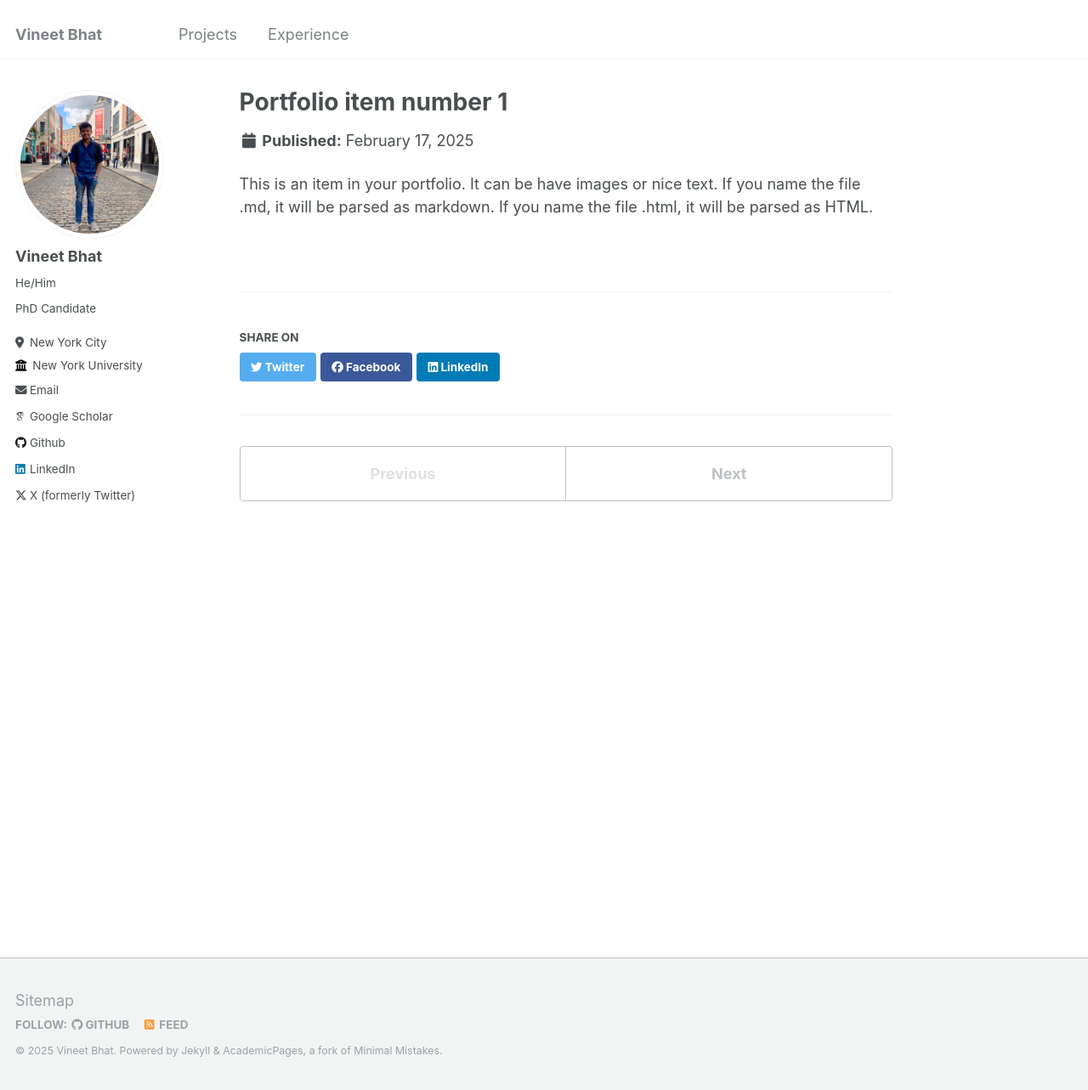
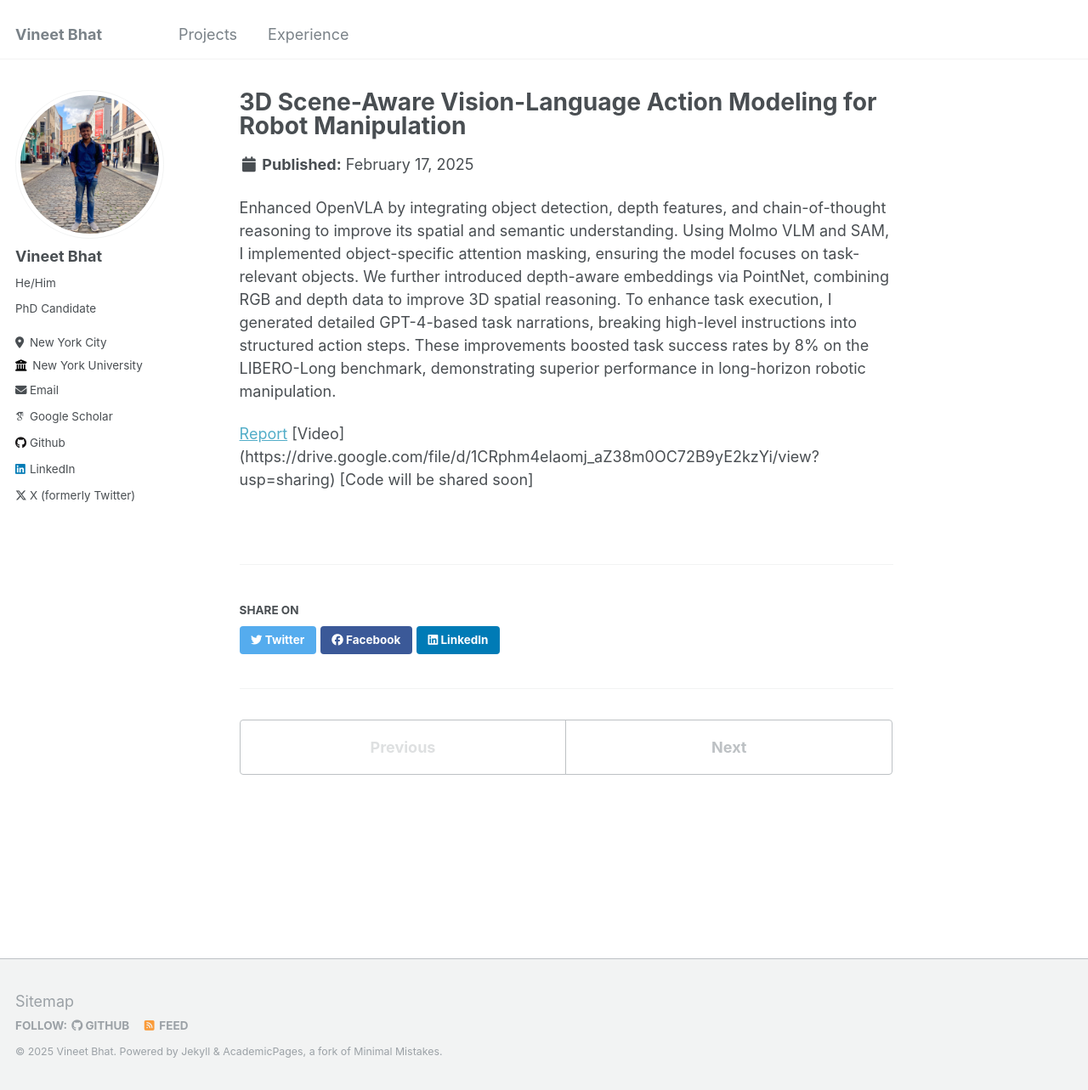
Before and after one commit to vineet2104/vineet2104.github.io, a Jekyll site: the page built from _projects/portfolio-1.md, in a window 1280 px wide and 1283 px high. Shown: the whole window at 85% size. Built offline with Jekyll 4.4.1, drawn with Linux system fonts in a browser that asks for light colours; some web fonts are replaced.

Commit message:
Update portfolio-1.md

```diff
--- a/_projects/portfolio-1.md
+++ b/_projects/portfolio-1.md
@@ -1,7 +1,9 @@
 ---
-title: "Portfolio item number 1"
-excerpt: "Short description of portfolio item number 1<br/><img src='/images/500x300.png'>"
+title: "3D Scene-Aware Vision-Language Action Modeling for Robot Manipulation"
+excerpt: "<br/><img src='/images/scene_aware_openvla.png'>"
 collection: projects
 ---
 
-This is an item in your portfolio. It can be have images or nice text. If you name the file .md, it will be parsed as markdown. If you name the file .html, it will be parsed as HTML.
+Enhanced OpenVLA by integrating object detection, depth features, and chain-of-thought reasoning to improve its spatial and semantic understanding. Using Molmo VLM and SAM, I implemented object-specific attention masking, ensuring the model focuses on task-relevant objects. We further introduced depth-aware embeddings via PointNet, combining RGB and depth data to improve 3D spatial reasoning. To enhance task execution, I generated detailed GPT-4-based task narrations, breaking high-level instructions into structured action steps. These improvements boosted task success rates by 8% on the LIBERO-Long benchmark, demonstrating superior performance in long-horizon robotic manipulation.
+
+[Report](https://drive.google.com/file/d/1eWaFBsUesDDK84zn9NHzfuNJPMY0GTkd/view?usp=sharing) [Video] (https://drive.google.com/file/d/1CRphm4elaomj_aZ38m0OC72B9yE2kzYi/view?usp=sharing) [Code will be shared soon]
```
